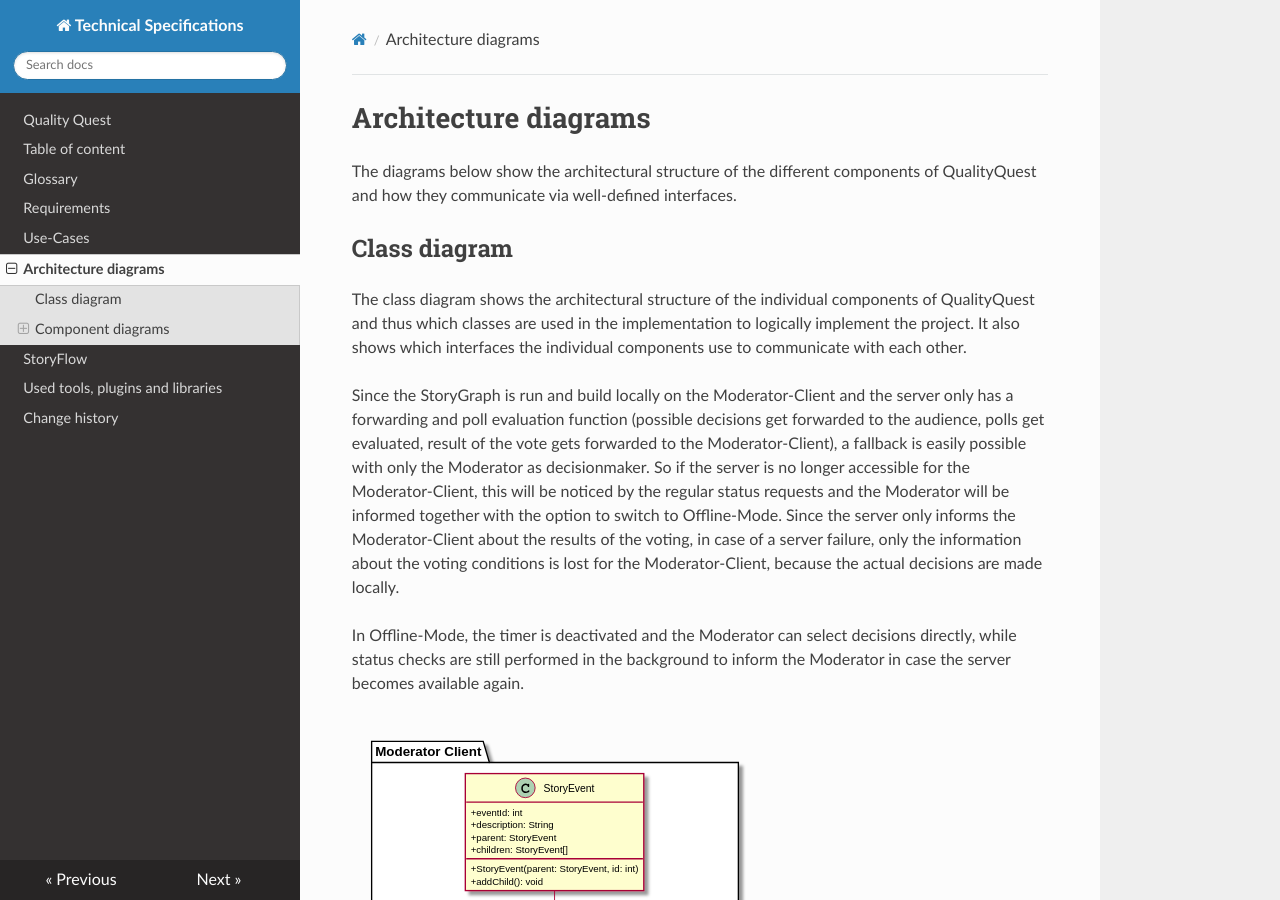
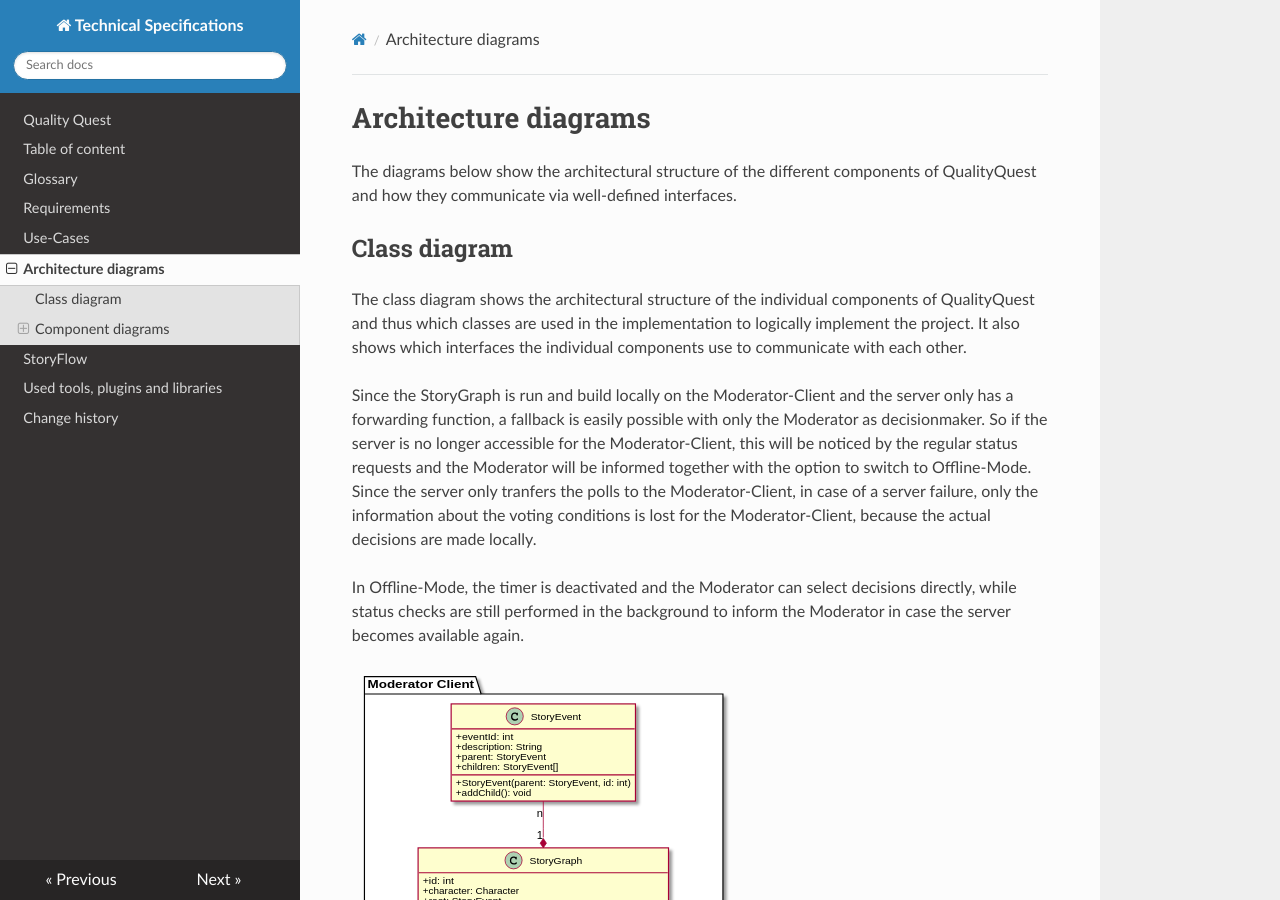
Before and after one commit to Brotenko/QualityQuest, an MkDocs documentation site: the page built from Docs/Technical Specifications/docs/architectureDiagrams.md, in a window 1280 px wide and 900 px high. Built offline with MkDocs 1.6.1, drawn with Linux system fonts in a browser that asks for light colours; nearby versions of some CDN libraries.

Commit message:
optimized Class Diagramm

```diff
--- a/Docs/Technical Specifications/docs/architectureDiagrams.md
+++ b/Docs/Technical Specifications/docs/architectureDiagrams.md
@@ -6,8 +6,8 @@
 
 The class diagram shows the architectural structure of the individual components of QualityQuest and thus which classes are used in the implementation to logically implement the project. It also shows which interfaces the individual components use to communicate with each other.
 
-Since the StoryGraph is run and build locally on the Moderator-Client and the server only has a forwarding and poll evaluation function (possible decisions get forwarded to the audience, polls get evaluated, result of the vote gets forwarded to the Moderator-Client), a fallback is easily possible with only the Moderator as decisionmaker.
-So if the server is no longer accessible for the Moderator-Client, this will be noticed by the regular status requests and the Moderator will be informed together with the option to switch to Offline-Mode. Since the server only informs the Moderator-Client about the results of the voting, in case of a server failure, only the information about the voting conditions is lost for the Moderator-Client, because the actual decisions are made locally.
+Since the StoryGraph is run and build locally on the Moderator-Client and the server only has a forwarding function, a fallback is easily possible with only the Moderator as decisionmaker.
+So if the server is no longer accessible for the Moderator-Client, this will be noticed by the regular status requests and the Moderator will be informed together with the option to switch to Offline-Mode. Since the server only tranfers the polls to the Moderator-Client, in case of a server failure, only the information about the voting conditions is lost for the Moderator-Client, because the actual decisions are made locally.
 
 In Offline-Mode, the timer is deactivated and the Moderator can select decisions directly, while status checks are still performed in the background to inform the Moderator in case the server becomes available again.
 
```
Also changed, not shown: Docs/Technical Specifications/docs/diagrams/ClassDiagram.svg, Docs/Technical Specifications/docs/diagrams/ServerComponentDiagram.svg, 2 other files.
